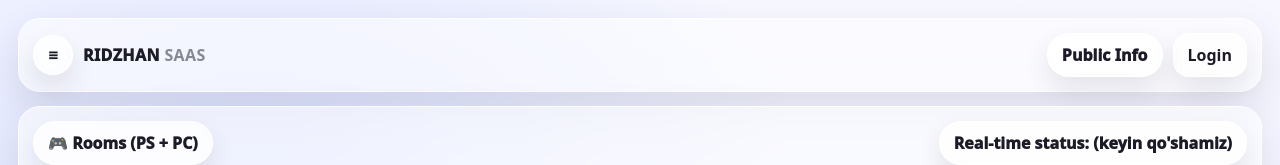
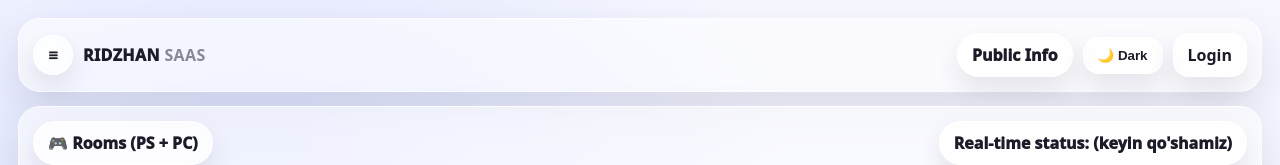
Before and after one commit to takhirovrozimuhammad/PlayStation, a Next.js app: page / in a window 1280 px wide. Shown: the top 165 px of the page. Built offline with nearby package versions, Linux system fonts and the light colour scheme; no server answers; the database is empty.

Commit message:
Updated TopBar.tsx

```diff
--- a/components/TopBar.tsx
+++ b/components/TopBar.tsx
@@ -1,10 +1,7 @@
 import Link from "next/link";
+import ThemeToggle from "./ui/ThemeToggle";
 
-export default function TopBar({
-  rightSlot,
-}: {
-  rightSlot?: React.ReactNode;
-}) {
+export default function TopBar({ rightSlot }: { rightSlot?: React.ReactNode }) {
   return (
     <div className="glass" style={{ padding: 14, display: "flex", justifyContent: "space-between", alignItems: "center", gap: 12 }}>
       <div style={{ display: "flex", alignItems: "center", gap: 10 }}>
@@ -16,6 +13,7 @@ export default function TopBar({
 
       <div style={{ display: "flex", gap: 10, alignItems: "center", flexWrap: "wrap", justifyContent: "flex-end" }}>
         {rightSlot}
+        <ThemeToggle />
         <Link className="btn" href="/login">Login</Link>
       </div>
     </div>
```
